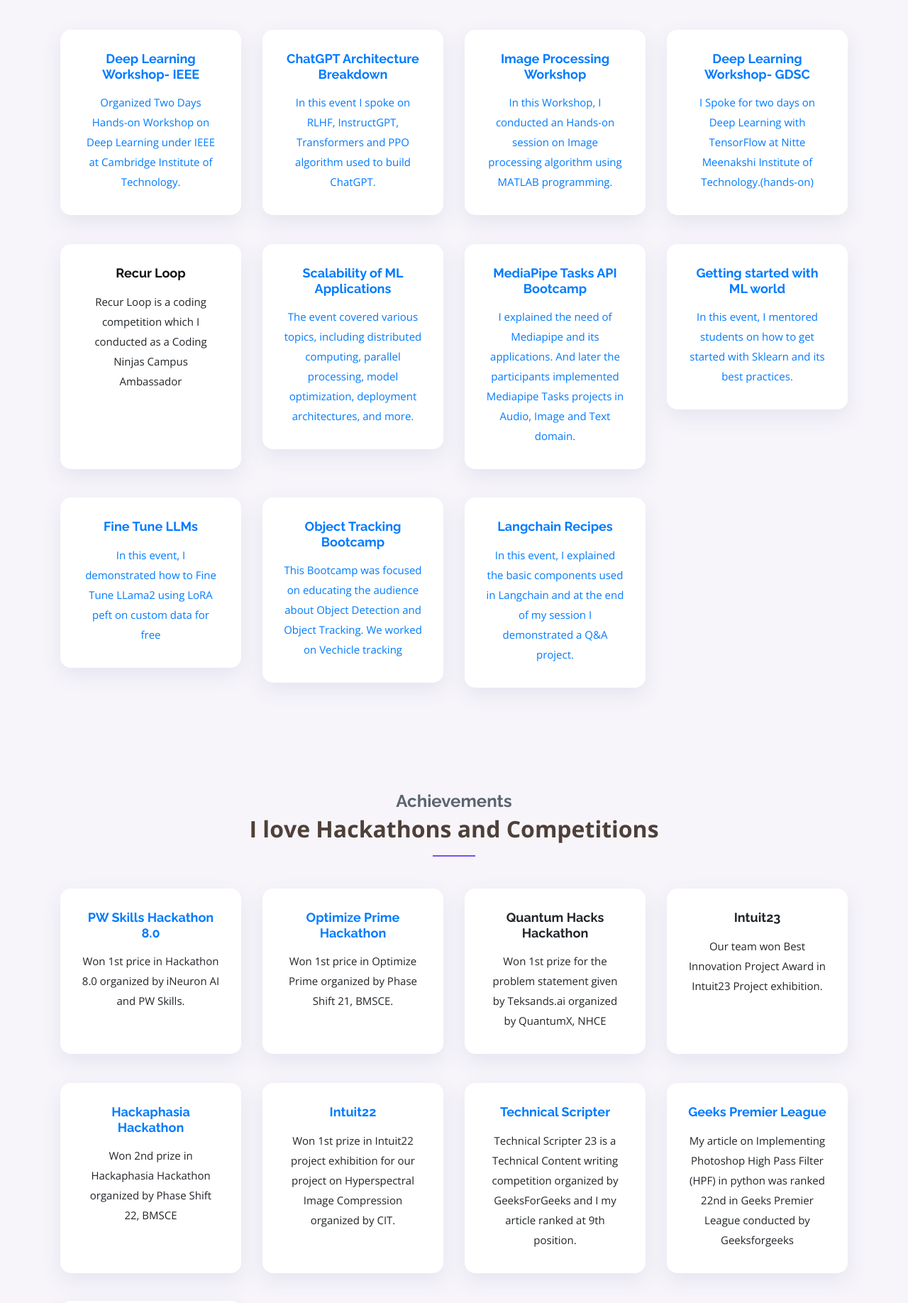
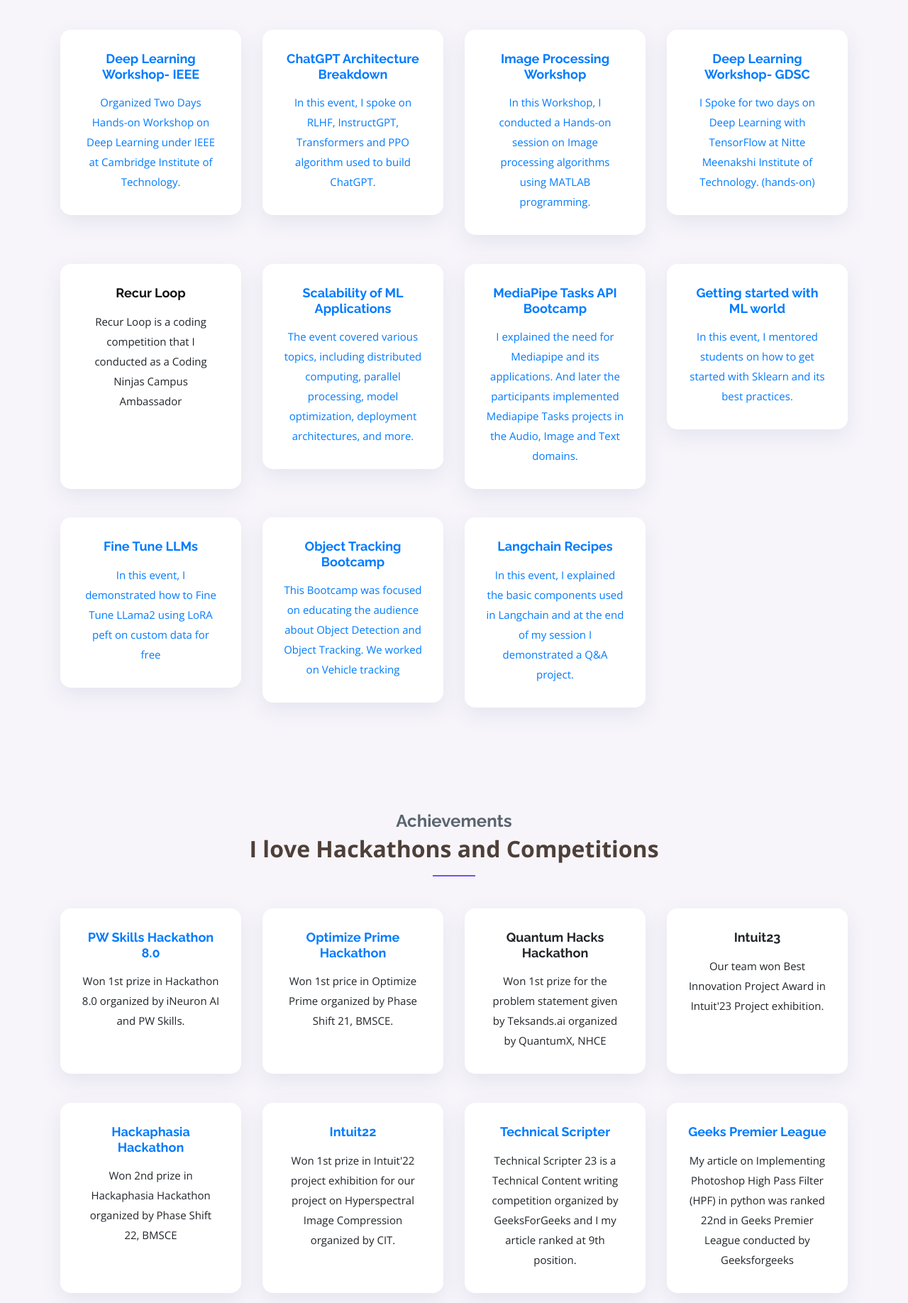
Before and after one commit to lucifertrj/my-portfolio, a plain HTML site: page index.html in a window 1280 px wide. Shown: the part 1364-3200 px from the top of the page at 71% size. Drawn offline with nearby package versions, Linux system fonts and the light colour scheme; files whose address does not match are found by name.

Commit message:
update banner image

```diff
--- a/index.html
+++ b/index.html
@@ -136,7 +136,7 @@
               <div class="icon-box">
                 <h4 class="title">ChatGPT Architecture Breakdown</h4>
                 <p class="description">
-                  In this event I spoke on RLHF, InstructGPT, Transformers and PPO algorithm used to build ChatGPT.
+                  In this event, I spoke on RLHF, InstructGPT, Transformers and PPO algorithm used to build ChatGPT.
                 </p>
               </div>
               </a>
@@ -150,7 +150,7 @@
               <div class="icon-box">
                 <h4 class="title">Image Processing Workshop</h4>
                 <p class="description">
-                  In this Workshop, I conducted an Hands-on session on Image processing algorithm using MATLAB programming.
+                  In this Workshop, I conducted a Hands-on session on Image processing algorithms using MATLAB programming.
                 </p>
               </div>
             </a>
@@ -164,7 +164,7 @@
               <div class="icon-box">
                 <h4 class="title">Deep Learning Workshop- GDSC</h4>
                 <p class="description">
-                 I Spoke for two days on Deep Learning with TensorFlow at Nitte Meenakshi Institute of Technology.(hands-on)
+                 I Spoke for two days on Deep Learning with TensorFlow at Nitte Meenakshi Institute of Technology. (hands-on)
                 </p>
               </div>
             </a>
@@ -177,7 +177,7 @@
               <div class="icon-box">
                 <h4 class="title"><a>Recur Loop</a></h4>
                 <p class="description">
-                  Recur Loop is a coding competition which I conducted as a Coding Ninjas Campus Ambassador</p>
+                  Recur Loop is a coding competition that I conducted as a Coding Ninjas Campus Ambassador</p>
               </div>
             </div>
             <div
@@ -201,7 +201,7 @@
               <div class="icon-box">
                 <h4 class="title">MediaPipe Tasks API Bootcamp</h4>
                 <p class="description">
-                 I explained the need of Mediapipe and its applications. And later the participants implemented Mediapipe Tasks projects in Audio, Image and Text domain.
+                 I explained the need for Mediapipe and its applications. And later the participants implemented Mediapipe Tasks projects in the Audio, Image and Text domains.
                 </p>
               </div>
             </a>
@@ -240,7 +240,7 @@
               <div class="icon-box">
                 <h4 class="title">Object Tracking Bootcamp</h4>
                 <p class="description">
-                  This Bootcamp was focused on educating the audience about Object Detection and Object Tracking. We worked on Vechicle tracking
+                  This Bootcamp was focused on educating the audience about Object Detection and Object Tracking. We worked on Vehicle tracking
                 </p>
               </div>
             </a>
@@ -279,7 +279,7 @@
               <div class="icon-box">
                 <a href="https://drive.google.com/file/d/1oZCwtatEji5DE3MsqHyo6fXVFWHAZ5jP/view?usp=sharing"><h4 class="title">PW Skills Hackathon 8.0</h4></a>
                 <p class="description">
-                   Won 1st price in Hackathon 8.0 organized by iNeuron AI and PW Skills.
+                   Won 1st prize in Hackathon 8.0 organized by iNeuron AI and PW Skills.
                 </p>
               </div>
             </div>
@@ -318,7 +318,7 @@
               <div class="icon-box">
                 <h4 class="title">Intuit23</h4>
                 <p class="description">
-                 Our team won Best Innovation Project Award in Intuit23 Project exhibition.
+                 Our team won Best Innovation Project Award in Intuit'23 Project exhibition.
                 </p>
               </div>
             </div>
@@ -343,7 +343,7 @@
               <div class="icon-box">
                 <a href="https://drive.google.com/file/d/1UXcyW6ZnkIwRywmz52WUD1sAl8mNKbfU/view?usp=sharing"><h4 class="title">Intuit22</h4></a>
                 <p class="description">
-                  Won 1st prize in Intuit22 project exhibition for our project on Hyperspectral Image Compression organized by CIT.
+                  Won 1st prize in Intuit'22 project exhibition for our project on Hyperspectral Image Compression organized by CIT.
                 </p>
               </div>
             </div>
@@ -492,7 +492,7 @@
             <div class="col-lg-4 col-md-6 portfolio-item filter-js">
               <div class="portfolio-wrap">
                 <img
-                  src="https://images.unsplash.com/photo-1524678606370-a47ad25cb82a?ixlib=rb-1.2.1&ixid=MnwxMjA3fDB8MHxwaG90by1wYWdlfHx8fGVufDB8fHx8&auto=format&fit=crop&w=869&q=80"
+                  src="https://images.unsplash.com/photo-1618472733970-e1d281b2b2e5?ixlib=rb-4.0.3&ixid=M3wxMjA3fDB8MHxwaG90by1wYWdlfHx8fGVufDB8fHx8fA%3D%3D&auto=format&fit=crop&w=1470&q=80"
                   class="img-fluid"
                   alt=""
                 />
```
